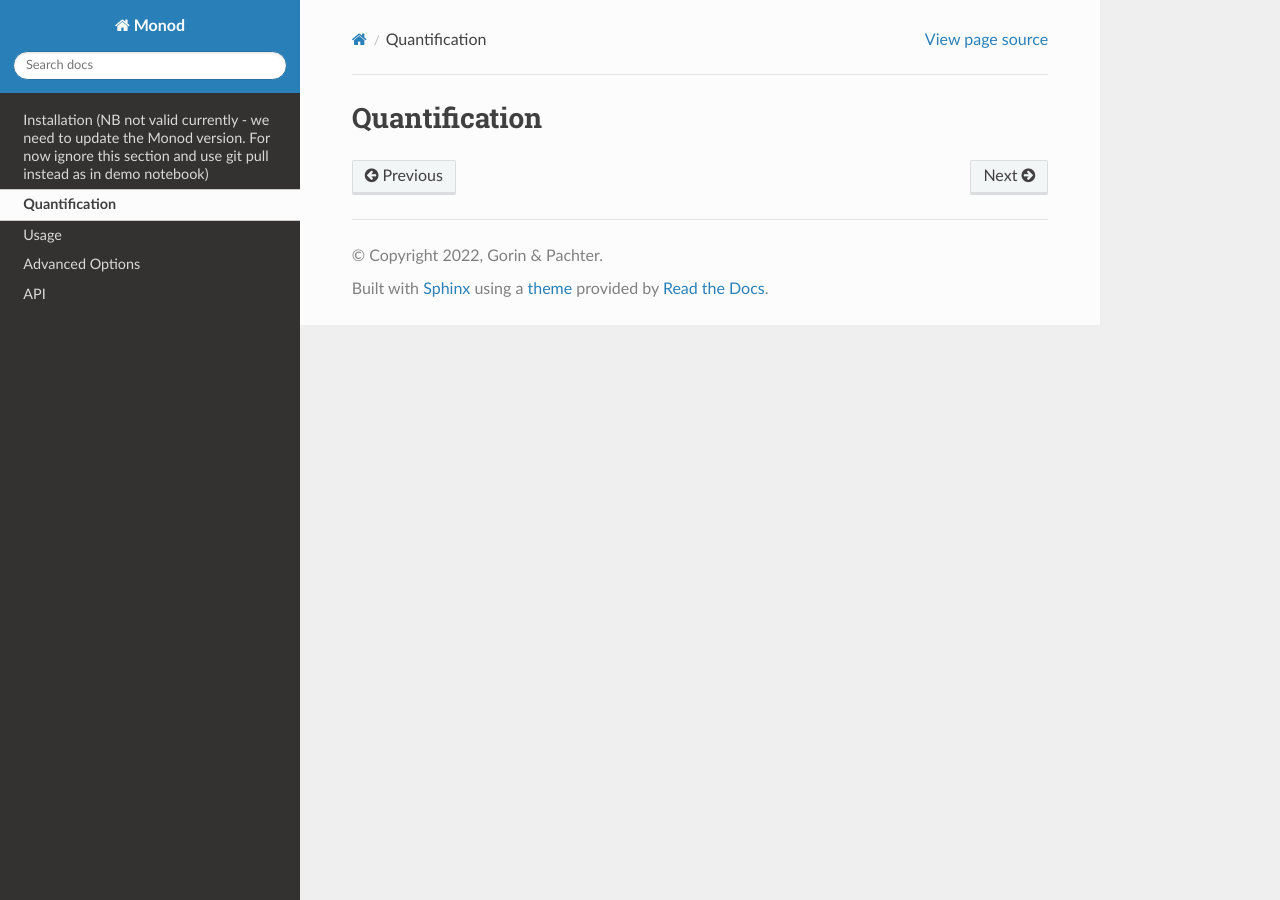
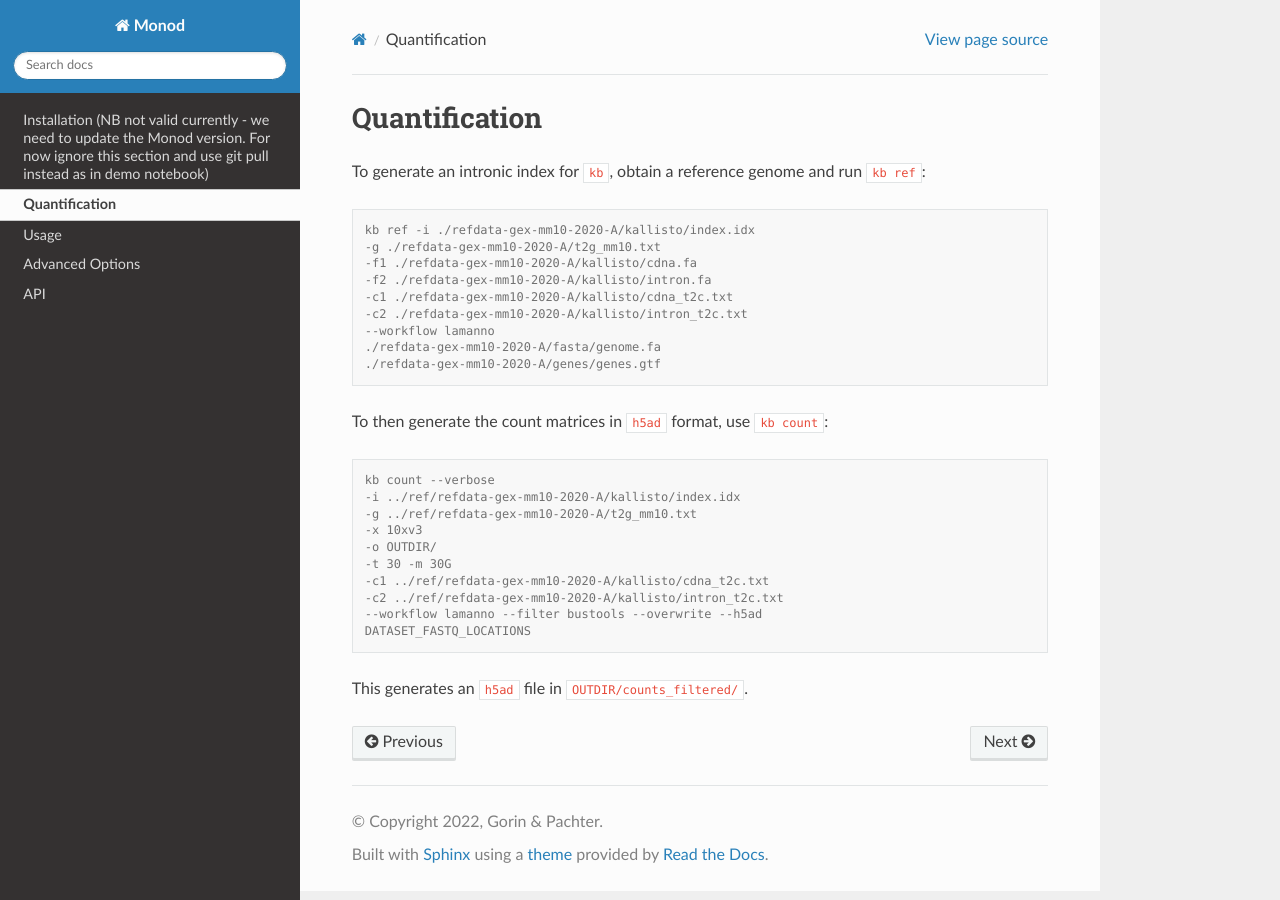
Before and after one commit to pachterlab/monod_examples, a Sphinx documentation site: the page built from docs/source/quantification.rst, in a window 1280 px wide. Built offline with Sphinx 7.4.7 and the Read the Docs theme 3.1.0, drawn with Linux system fonts in a browser that asks for light colours.

Commit message:
Update quantification.rst

```diff
--- a/docs/source/quantification.rst
+++ b/docs/source/quantification.rst
@@ -1,2 +1,33 @@
 Quantification
 =====
+
+To generate an intronic index for ``kb``, obtain a reference genome and run ``kb ref``:
+
+.. code-block:: console
+
+ kb ref -i ./refdata-gex-mm10-2020-A/kallisto/index.idx
+ -g ./refdata-gex-mm10-2020-A/t2g_mm10.txt
+ -f1 ./refdata-gex-mm10-2020-A/kallisto/cdna.fa
+ -f2 ./refdata-gex-mm10-2020-A/kallisto/intron.fa
+ -c1 ./refdata-gex-mm10-2020-A/kallisto/cdna_t2c.txt
+ -c2 ./refdata-gex-mm10-2020-A/kallisto/intron_t2c.txt
+ --workflow lamanno
+ ./refdata-gex-mm10-2020-A/fasta/genome.fa
+ ./refdata-gex-mm10-2020-A/genes/genes.gtf
+
+To then generate the count matrices in ``h5ad`` format, use ``kb count``:
+
+.. code-block:: console
+
+   kb count --verbose
+   -i ../ref/refdata-gex-mm10-2020-A/kallisto/index.idx
+   -g ../ref/refdata-gex-mm10-2020-A/t2g_mm10.txt
+   -x 10xv3
+   -o OUTDIR/
+   -t 30 -m 30G
+   -c1 ../ref/refdata-gex-mm10-2020-A/kallisto/cdna_t2c.txt
+   -c2 ../ref/refdata-gex-mm10-2020-A/kallisto/intron_t2c.txt
+   --workflow lamanno --filter bustools --overwrite --h5ad
+   DATASET_FASTQ_LOCATIONS
+
+This generates an ``h5ad`` file in ``OUTDIR/counts_filtered/``.
```
